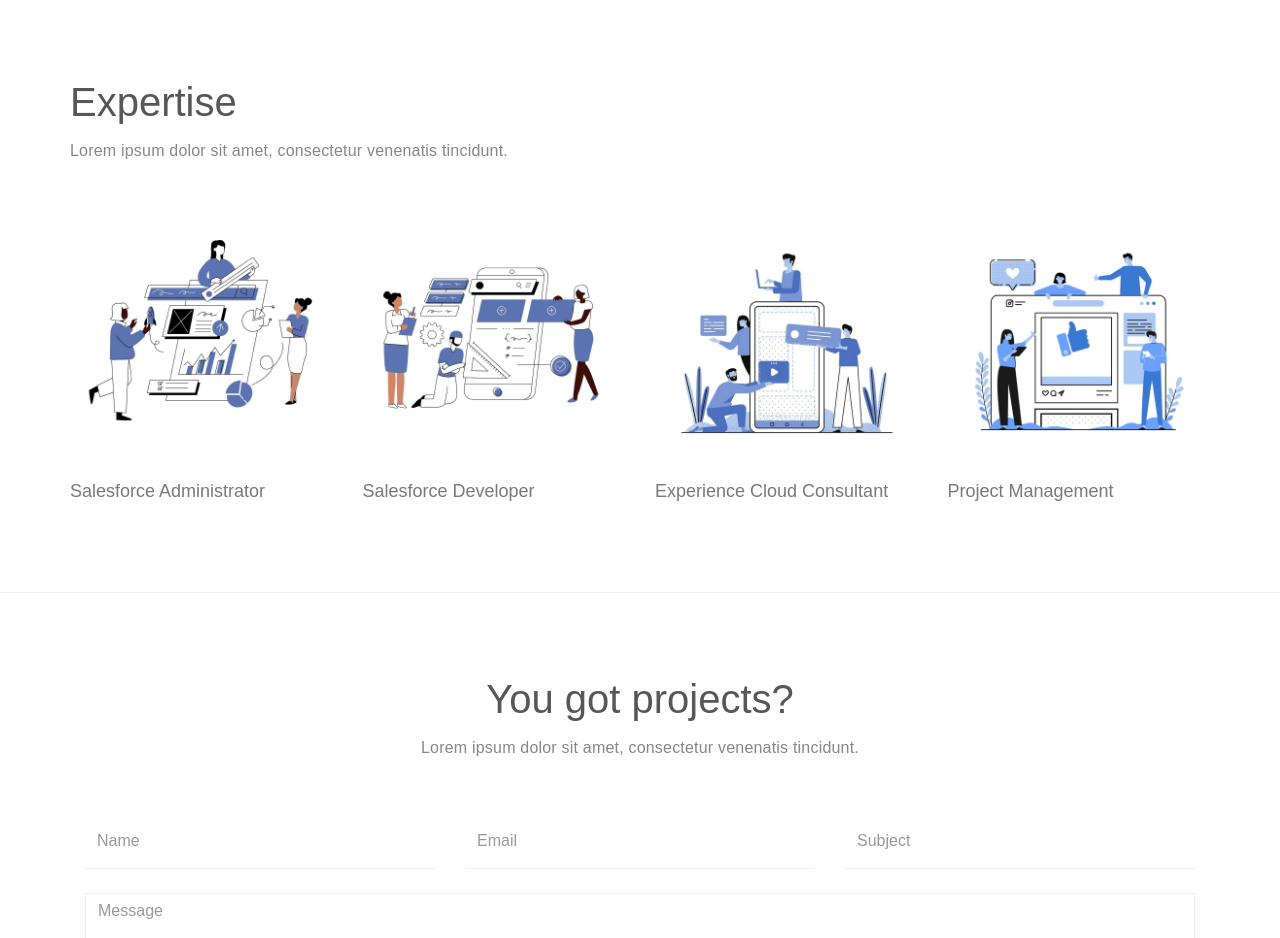
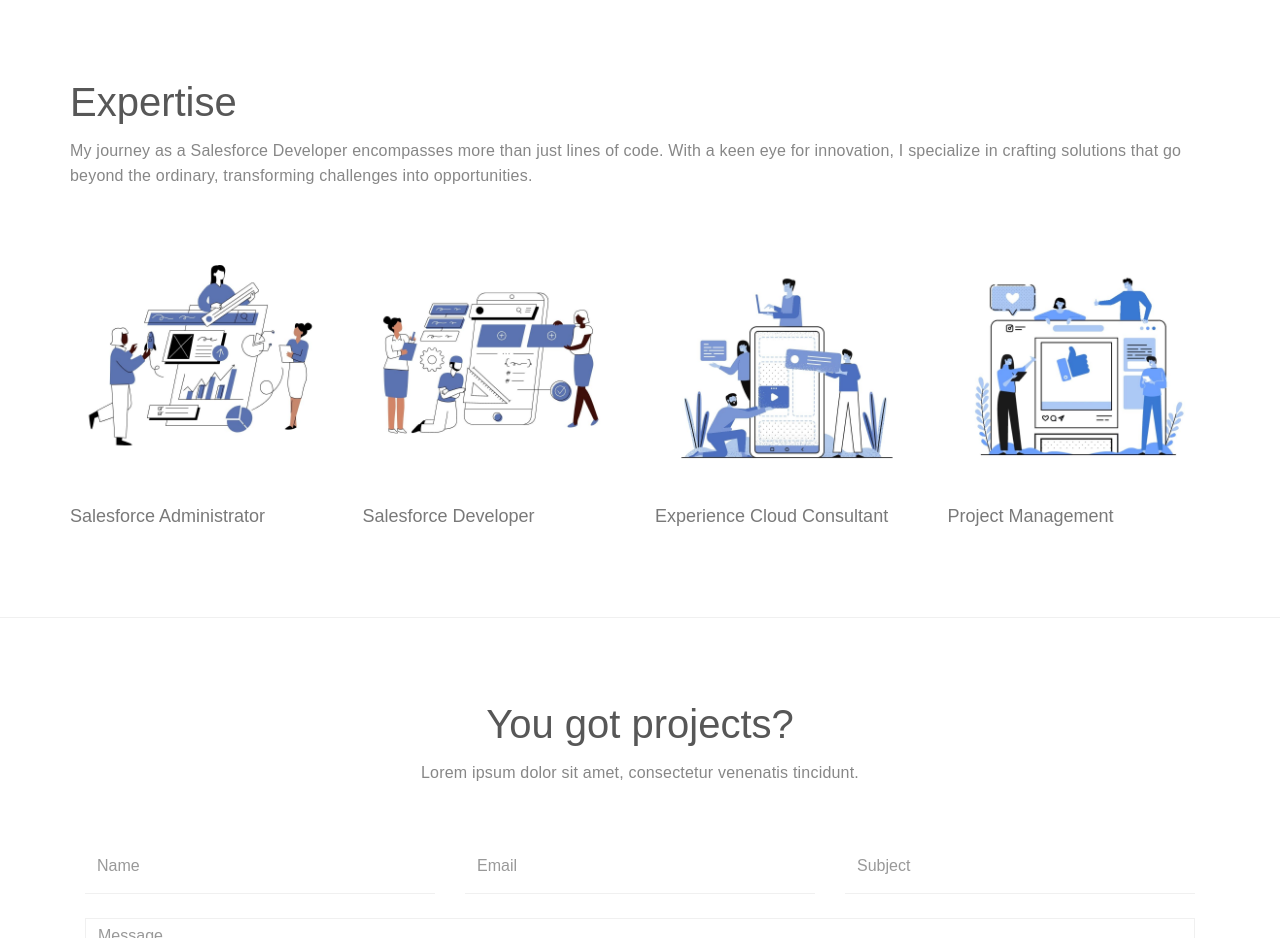
Before and after one commit to ltakyrbashova/1, a plain HTML site: page index.html in a window 1280 px wide. Shown: the part 1660-2598 px from the top of the page. Drawn offline with Linux system fonts and the light colour scheme; a web font is replaced by a local one.

Commit message:
Update index.html

```diff
--- a/index.html
+++ b/index.html
@@ -188,7 +188,7 @@ Whether it's streamlining processes as an administrator, crafting custom solutio
                <div class="col-md-12 col-sm-12">
                     <div class="wow fadeInUp section-title" data-wow-delay="0.2s">
                          <h2>Expertise</h2>
-                         <p>Lorem ipsum dolor sit amet, consectetur venenatis tincidunt.</p>
+                         <p>My journey as a Salesforce Developer encompasses more than just lines of code. With a keen eye for innovation, I specialize in crafting solutions that go beyond the ordinary, transforming challenges into opportunities.</p>
                     </div>
                </div>
 
```
